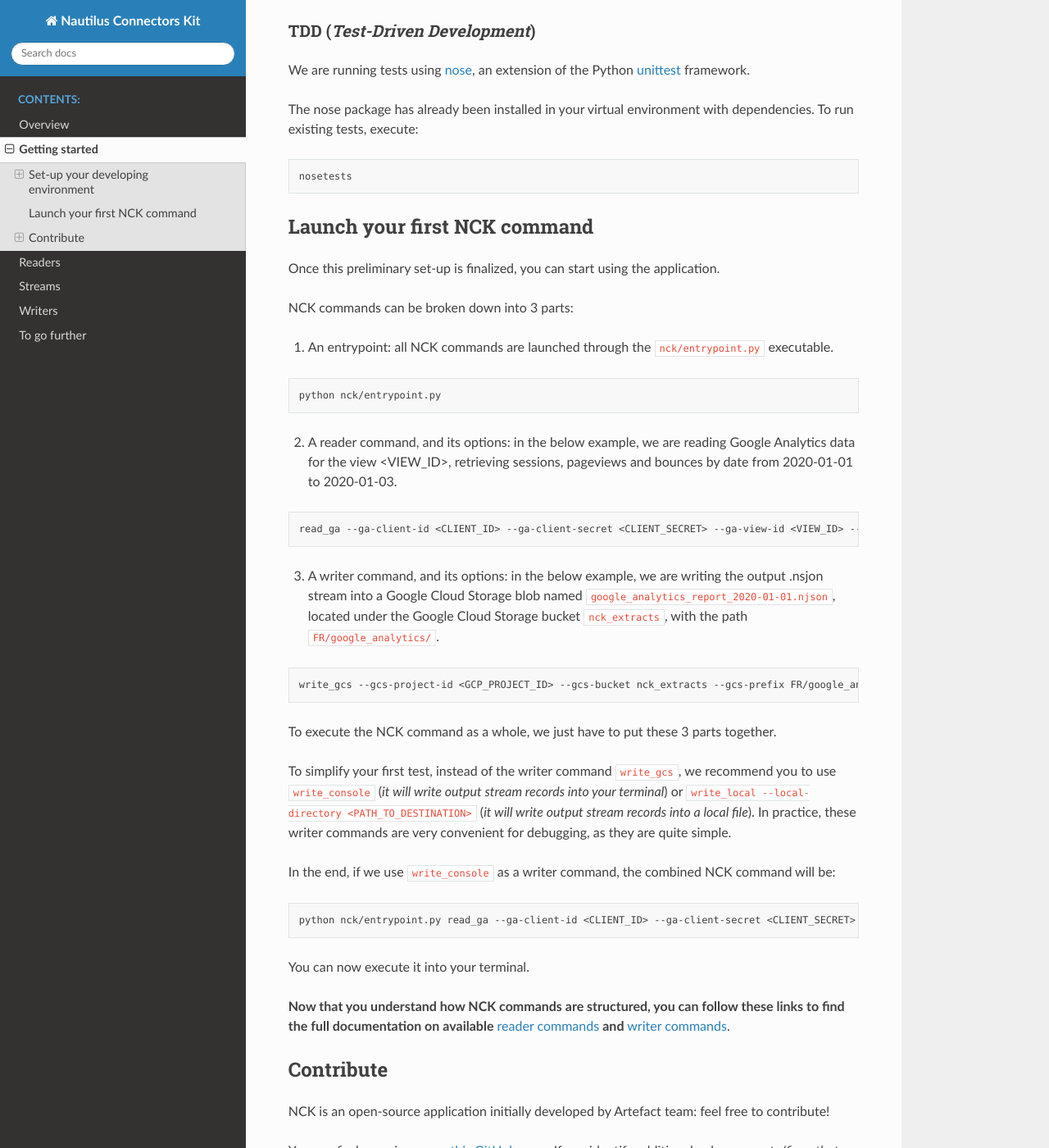
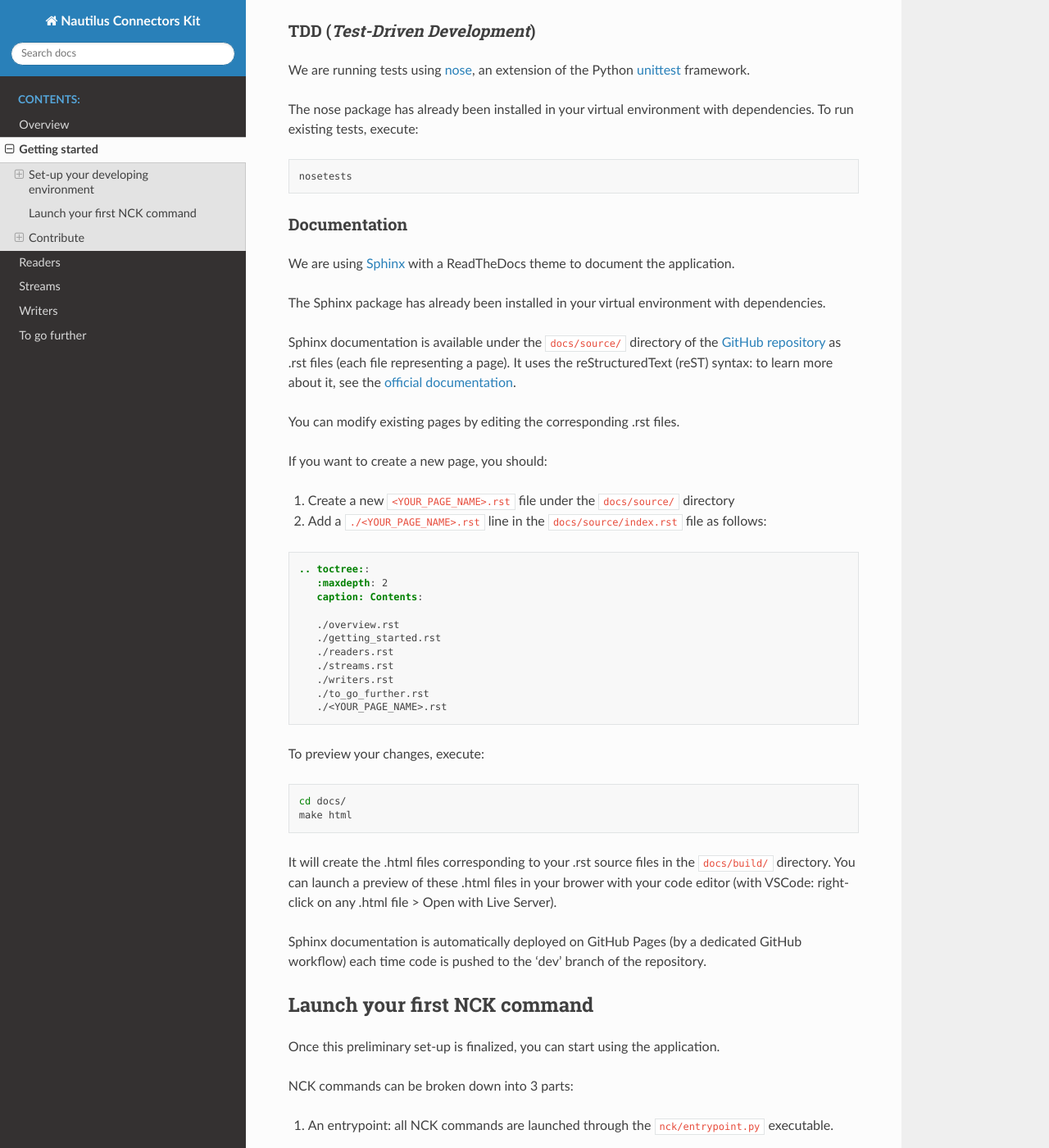
Before and after one commit to artefactory/artefactory-connectors-kit, a Sphinx documentation site: the page built from docs/source/getting_started.rst, in a window 1280 px wide and 1400 px high, scrolled down 1199 px. Shown: the whole window at 82% size. Built offline with Sphinx 7.4.7 and the Read the Docs theme 2.0.0, drawn with Linux system fonts in a browser that asks for light colours.

Commit message:
doc: add sphinx to doc

```diff
--- a/docs/source/getting_started.rst
+++ b/docs/source/getting_started.rst
@@ -66,6 +66,50 @@ To run existing tests, execute:
 .. code-block:: shell
 
     nosetests
+
+-------------
+Documentation
+-------------
+
+We are using `Sphinx <https://www.sphinx-doc.org/en/master/>`__ with a ReadTheDocs theme to document the application.
+
+The Sphinx package has already been installed in your virtual environment with dependencies.
+
+Sphinx documentation is available under the ``docs/source/`` directory of the `GitHub repository <https://github.com/artefactory/nautilus-connectors-kit/tree/dev>`__ as .rst files (each file representing a page).
+It uses the reStructuredText (reST) syntax: to learn more about it, see the `official documentation <https://www.sphinx-doc.org/en/master/usage/restructuredtext/index.html>`__.
+
+You can modify existing pages by editing the corresponding .rst files.
+
+If you want to create a new page, you should:
+
+1. Create a new ``<YOUR_PAGE_NAME>.rst`` file under the ``docs/source/`` directory
+2. Add a ``./<YOUR_PAGE_NAME>.rst`` line in the ``docs/source/index.rst`` file as follows:
+
+.. code-block:: yaml
+
+    .. toctree::
+       :maxdepth: 2
+       caption: Contents:
+
+       ./overview.rst
+       ./getting_started.rst
+       ./readers.rst
+       ./streams.rst
+       ./writers.rst
+       ./to_go_further.rst
+       ./<YOUR_PAGE_NAME>.rst
+
+To preview your changes, execute:
+
+.. code-block:: shell
+
+    cd docs/
+    make html
+
+It will create the .html files corresponding to your .rst source files in the ``docs/build/`` directory.
+You can launch a preview of these .html files in your brower with your code editor (with VSCode: right-click on any .html file > Open with Live Server).
+
+Sphinx documentation is automatically deployed on GitHub Pages (by a dedicated GitHub workflow) each time code is pushed to the 'dev' branch of the repository.
 
 =============================
 Launch your first NCK command
--- a/docs/source/writers.rst
+++ b/docs/source/writers.rst
@@ -60,7 +60,7 @@ The following command would allow you to:
 - store output stream records into the BigQuery table ``google_analytics``
 - located under the BigQuery dataset ``nck``
 
-As a preliminary step, stream data would be uploaded into a temporary blob located under the Cloud Storage bucket `nck_extracts``.
+As a preliminary step, stream data would be uploaded into a temporary blob located under the Cloud Storage bucket ``nck_extracts``.
 
 .. code-block:: shell
 
@@ -133,7 +133,7 @@ Local Writer
 Quickstart
 ----------
 
-The following command would allow you to write a file `google_analytics_report_2020-01-01.njson` on the `~/Desktop` directory of your local machine:
+The following command would allow you to write a file ``google_analytics_report_2020-01-01.njson`` on the ``~/Desktop`` directory of your local machine:
 
 .. code-block:: shell
 
--- a/requirements-dev.txt
+++ b/requirements-dev.txt
@@ -7,4 +7,5 @@ nose==1.3.7
 parameterized==0.7.1
 pre-commit==2.7.1
 pytest==6.0.1
-sphinx==3.4.2
+sphinx
+sphinx-rtd-theme
```
